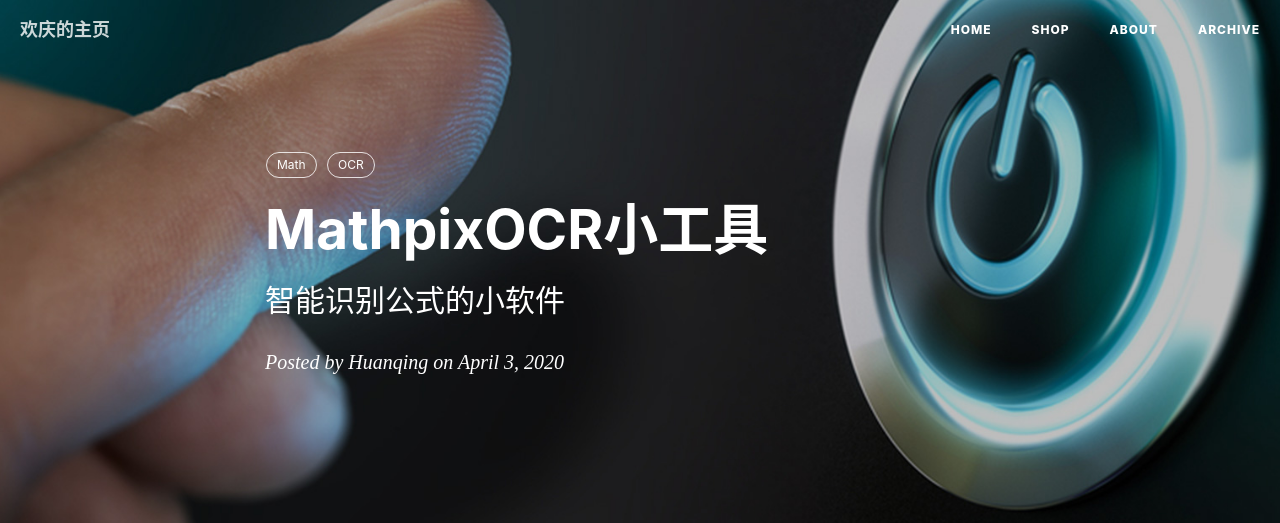
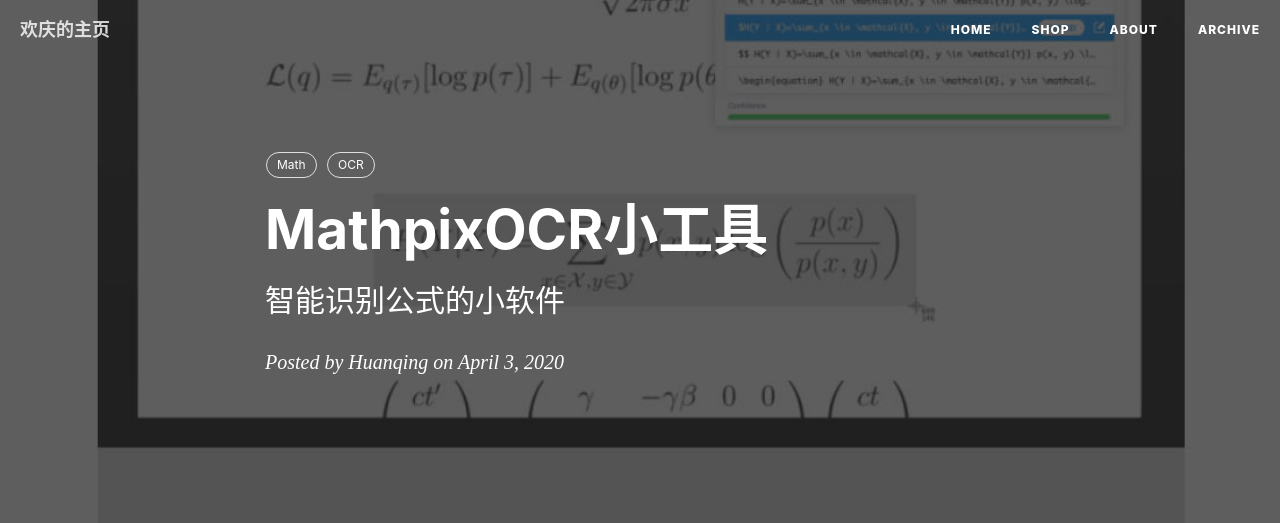
Before and after one commit to huanqingwu/huanqingwu.github.io, a Jekyll site: the page built from _posts/2020-04-03-MathpixOCR.md, in a window 1280 px wide. Shown: the top 523 px of the page. Built offline with Jekyll 4.4.1, drawn with Linux system fonts in a browser that asks for light colours; nearby versions of some CDN libraries; comment, search, counter and statistics services are not loaded; grey boxes are pictures that could not be loaded.

Commit message:
Update 2020-04-03-MathpixOCR.md

```diff
--- a/_posts/2020-04-03-MathpixOCR.md
+++ b/_posts/2020-04-03-MathpixOCR.md
@@ -4,7 +4,7 @@
 subtitle:   " 智能识别公式的小软件 "
 date:       2020-04-03
 author:     "Huanqing"
-header-img: "img/post-bg-digital-control-power.jpg"
+header-img: "img/post-bg-mathpix.jpg"
 tags:
     - Math
     - OCR
```
